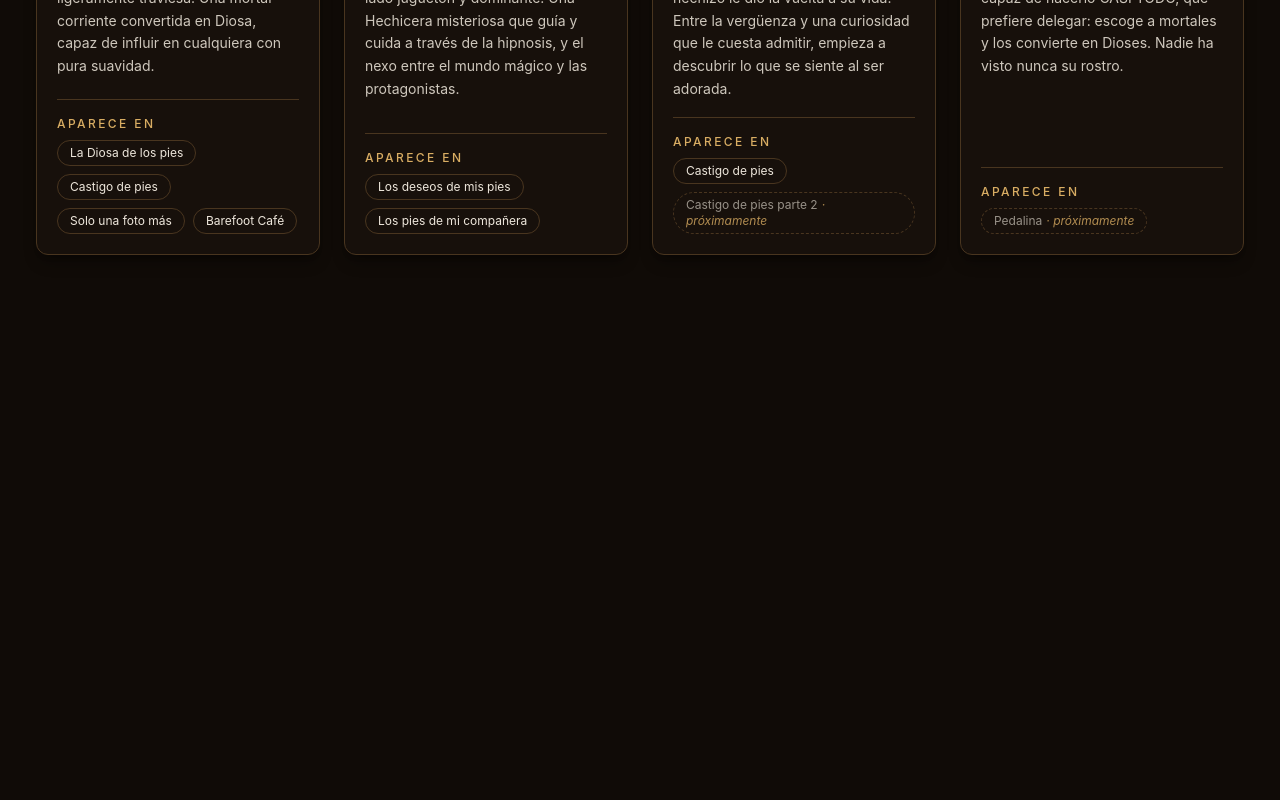
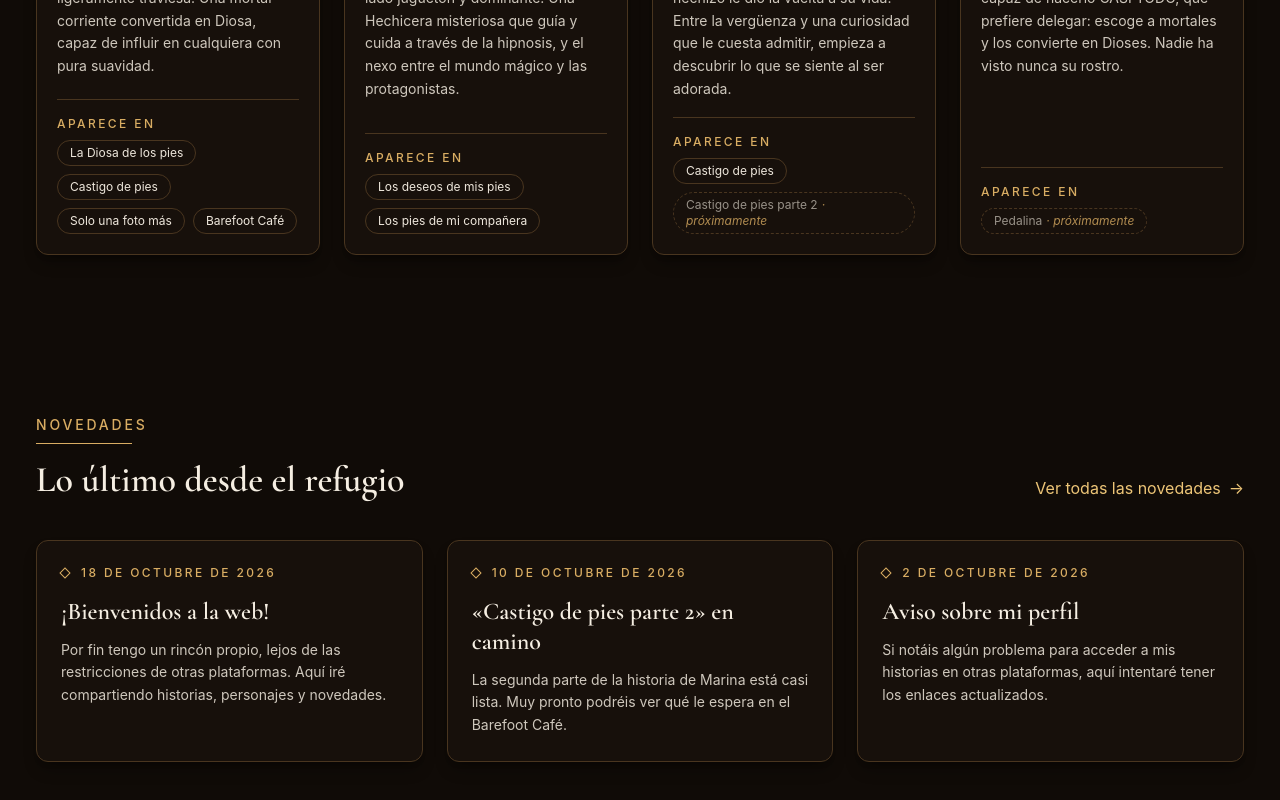
Before and after one commit to feet5145/feet5145-web, a React (Vite) app: page / in a window 1280 px wide. Shown: the part 2179-2979 px from the top of the page. Before the commit the page ends 2514 px from the top, so only its background shows below. Built offline with nearby package versions, Linux system fonts and the light colour scheme.

Commit message:
Creado componente de novedades con la ayuda de la IA

```diff
--- a/src/App.tsx
+++ b/src/App.tsx
@@ -2,6 +2,7 @@ import Header from "./components/layout/Header"
 import Inicio from "./components/sections/Inicio"
 import Historias from "./components/sections/Historias"
 import Personajes from "./components/sections/Personajes"
+import Novedades from "./components/sections/Novedades"
 
 function App() {
 
@@ -16,9 +17,7 @@ function App() {
 
         <Personajes />
 
-        <section id="novedades">
-          {/* Tus novedades */}
-        </section>
+        <Novedades />
 
         <section id="enlaces">
           {/* Tus enlaces */}
--- /dev/null
+++ b/src/components/sections/Novedades.tsx
@@ -0,0 +1,55 @@
+import { formatearFecha, novedadesRecientes, type Novedad } from "../../data/novedades";
+
+// Destino del enlace "Ver todas las novedades". Cambiará a la página propia cuando exista.
+const ENLACE_TODAS_LAS_NOVEDADES = "#novedades";
+
+function TarjetaNovedad({ novedad }: { novedad: Novedad }) {
+    return (
+        <article className="flex flex-col rounded-xl border border-[#49351f] bg-[#17100b] p-6 shadow-lg shadow-black/30 transition-colors hover:border-[#d9ad63]/70">
+            <time dateTime={novedad.fecha} className="flex items-center gap-3 text-xs font-medium uppercase tracking-[0.2em] text-[#d9ad63]">
+                <span className="h-2 w-2 rotate-45 border border-[#d9ad63]" aria-hidden="true" />
+                {formatearFecha(novedad.fecha)}
+            </time>
+            <h3 className="mt-4 font-serif text-2xl font-semibold leading-tight text-[#f5eee2]">{novedad.titulo}</h3>
+            <p className="mt-3 text-sm leading-relaxed text-[#eee7dc]/85">{novedad.texto}</p>
+        </article>
+    );
+}
+
+function Novedades() {
+    return (
+        <section id="novedades" className="mx-auto w-full max-w-7xl px-5 py-16 md:px-9 md:py-20">
+            {/* ENCABEZADO */}
+            <div className="flex flex-col gap-6 lg:flex-row lg:items-end lg:justify-between">
+                <div>
+                    <p className="text-sm font-medium uppercase tracking-[0.2em] text-[#d9ad63]">Novedades</p>
+                    <span className="mt-2 block h-px w-24 bg-[#d9ad63]" aria-hidden="true" />
+                    <h2 className="mt-4 font-serif text-3xl font-semibold text-[#f5eee2] sm:text-4xl">
+                        Lo último desde el refugio
+                    </h2>
+                </div>
+
+                <a
+                    href={ENLACE_TODAS_LAS_NOVEDADES}
+                    className="inline-flex shrink-0 items-center gap-2 whitespace-nowrap text-[#edc577] transition-colors hover:text-[#f5eee2]"
+                >
+                    Ver todas las novedades
+                    <span aria-hidden="true">→</span>
+                </a>
+            </div>
+
+            {/* TARJETAS */}
+            {novedadesRecientes.length > 0 ? (
+                <div className="mt-10 grid gap-6 md:grid-cols-3">
+                    {novedadesRecientes.map((novedad) => (
+                        <TarjetaNovedad key={`${novedad.fecha}-${novedad.titulo}`} novedad={novedad} />
+                    ))}
+                </div>
+            ) : (
+                <p className="mt-10 text-[#eee7dc]/70">Todavía no hay novedades. ¡Vuelve pronto!</p>
+            )}
+        </section>
+    );
+}
+
+export default Novedades;
--- /dev/null
+++ b/src/data/novedades.ts
@@ -0,0 +1,38 @@
+export type Novedad = {
+    // Formato AAAA-MM-DD. El orden se calcula solo: no importa dónde la añadas en la lista.
+    fecha: string;
+    titulo: string;
+    texto: string;
+};
+
+// TODO: EJEMPLOS. Sustituir por novedades reales antes de publicar la web.
+export const novedades: Novedad[] = [
+    {
+        fecha: "2026-10-18",
+        titulo: "¡Bienvenidos a la web!",
+        texto: "Por fin tengo un rincón propio, lejos de las restricciones de otras plataformas. Aquí iré compartiendo historias, personajes y novedades.",
+    },
+    {
+        fecha: "2026-10-10",
+        titulo: "«Castigo de pies parte 2» en camino",
+        texto: "La segunda parte de la historia de Marina está casi lista. Muy pronto podréis ver qué le espera en el Barefoot Café.",
+    },
+    {
+        fecha: "2026-10-02",
+        titulo: "Aviso sobre mi perfil",
+        texto: "Si notáis algún problema para acceder a mis historias en otras plataformas, aquí intentaré tener los enlaces actualizados.",
+    },
+];
+
+// Fechas en formato ISO: ordenarlas como texto equivale a ordenarlas por fecha.
+export const novedadesOrdenadas = [...novedades].sort((a, b) => b.fecha.localeCompare(a.fecha));
+
+export const novedadesRecientes = novedadesOrdenadas.slice(0, 3);
+
+const formatoFecha = new Intl.DateTimeFormat("es-ES", { day: "numeric", month: "long", year: "numeric" });
+
+export function formatearFecha(fecha: string) {
+    const [anio, mes, dia] = fecha.split("-").map(Number);
+    // Fecha local (no UTC) para que no se desplace un día según la zona horaria.
+    return formatoFecha.format(new Date(anio, mes - 1, dia));
+}
```
Also changed, not shown: 1 other file (tests, documents, lock files or other folders).
